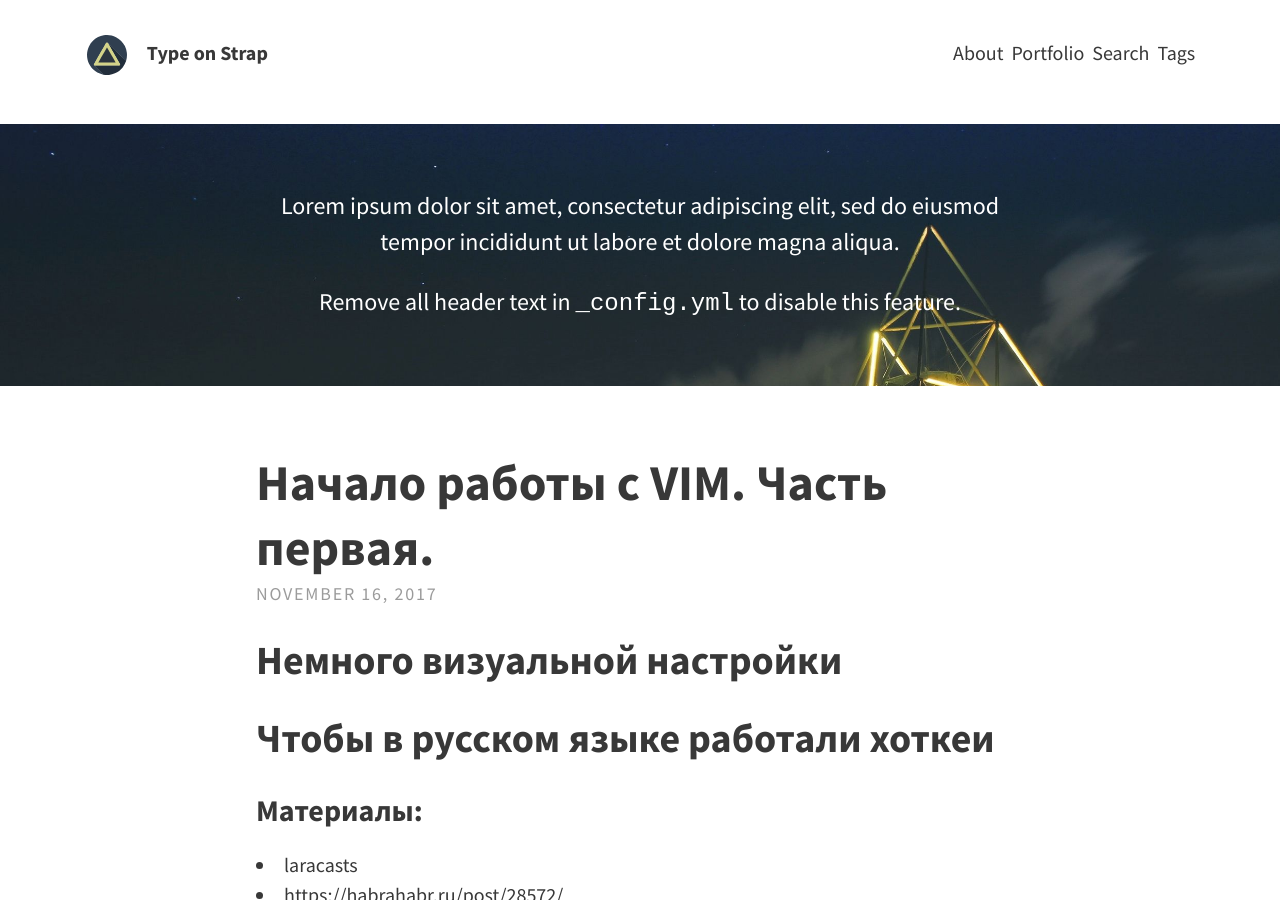
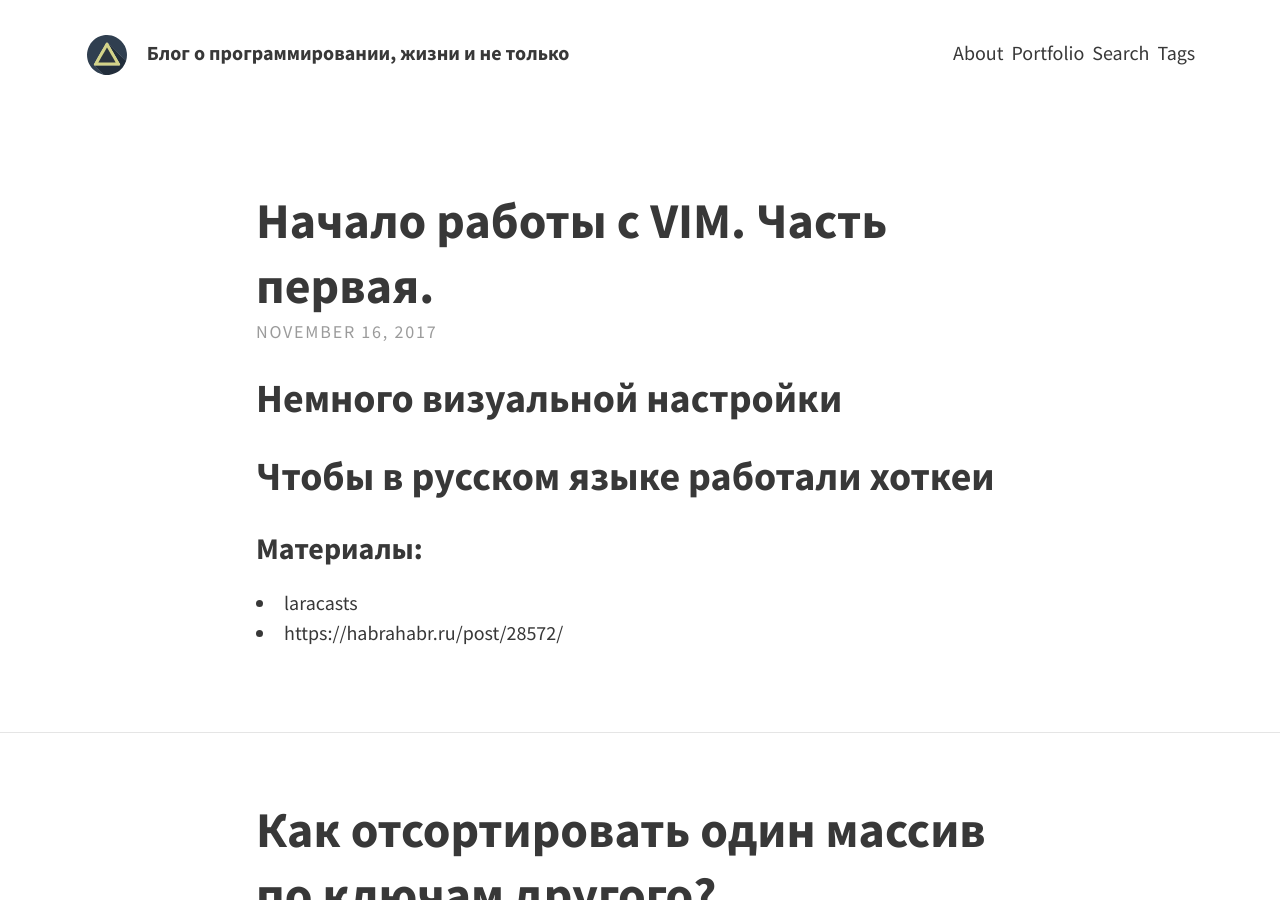
Before and after one commit to serhii73/jougene.github.io, a Jekyll site: the page built from index.html, in a window 1280 px wide and 900 px high. Built offline with Jekyll 4.4.1, drawn with Linux system fonts in a browser that asks for light colours; the list of posts is cut into pages by our own code.

Commit message:
update config

```diff
--- a/_config.yml
+++ b/_config.yml
@@ -5,17 +5,14 @@ url: "https://jougene.github.io/"
 # THEME-SPECIFIC CONFIGURATION
 theme_settings:
   # Meta
-  title: Type on Strap
+  title: Блог о программировании, жизни и не только
   avatar: assets/img/triangle.svg
   favicon: assets/favicon.ico
   gravatar: # Email MD5 hash
   description: "A website with blog posts and pages" # used by search engines
 
   # Header and footer text
-  header_text: >
-     <p>Lorem ipsum dolor sit amet, consectetur adipiscing elit, sed do eiusmod tempor incididunt ut labore et dolore magna aliqua.</p>
-
-     <p>Remove all header text in <code>_config.yml</code> to disable this feature.</p>
+  header_text: #placeholder
   header_text_feature_image: assets/img/pexels/triangular.jpeg
   footer_text: >
    Powered by <a href="https://jekyllrb.com/">Jekyll</a> with <a href="https://github.com/sylhare/Type-on-Strap">Type on Strap</a>
```
